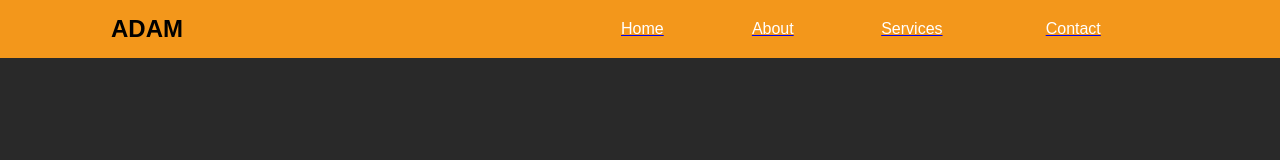
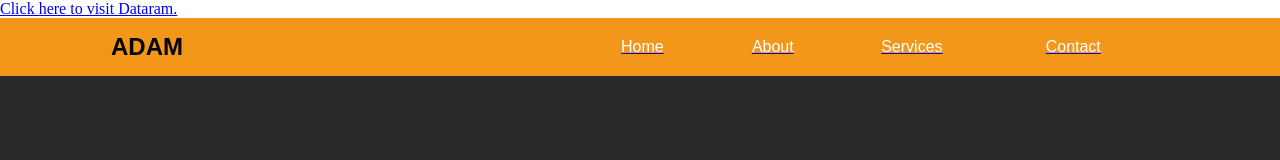
Before and after one commit to ADAM862000/ADAM862000.github.io, a plain HTML site: page index.html in a window 1280 px wide. Shown: the top 160 px of the page. Drawn offline with Linux system fonts and the light colour scheme.

Commit message:
Update index.html

```diff
--- a/index.html
+++ b/index.html
@@ -8,6 +8,7 @@
 </head>
 
 <body style="margin:0">
+	<a href="https://www.e-junkie.com/ecom/gb.php?cl=176068&c=ib&aff=375967" target="ejejcsingle">Click here to visit Dataram.</a>
 
 <!-- Start Header -->
 <table border="0" width="100%" cellpadding="0" cellspacing="0" bgcolor="#f3971b">
```
